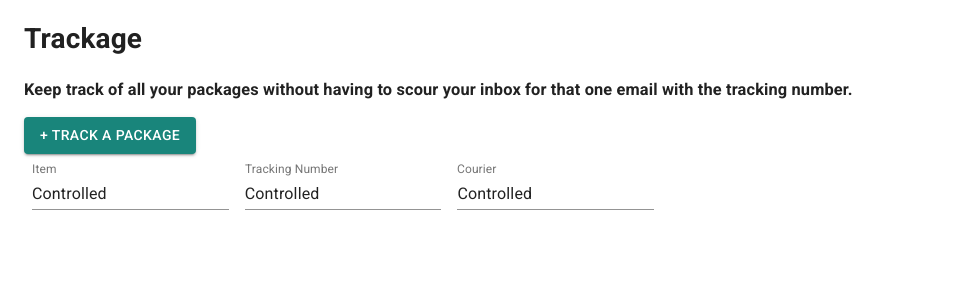
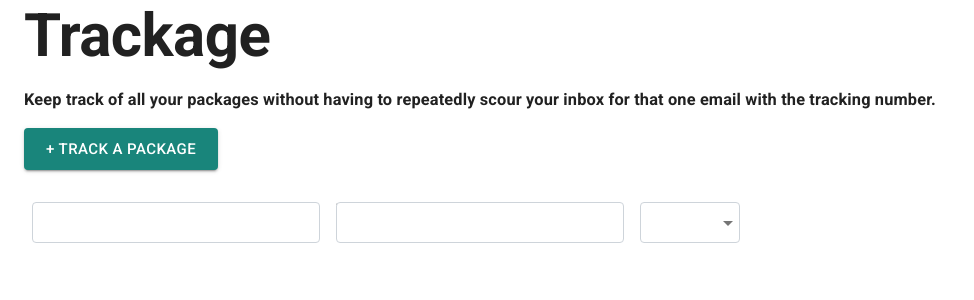
Before and after one commit to timmypotts/package-tracker, a React (Create React App) app in the folder client/: page / in a window 1280 px wide. Both pictures are taken after a click on the button "+ TRACK A PACKAGE". Shown: the top 300 px of the page, without its empty margins (0-974 px from the left). Built offline with nearby package versions, Linux system fonts and the light colour scheme.

Commit message:
got it rolling

```diff
--- a/client/src/App.css
+++ b/client/src/App.css
@@ -28,6 +28,10 @@
   color: #61dafb;
 }
 
+#infoForm {
+  margin-top: 15px;
+}
+
 @keyframes App-logo-spin {
   from {
     transform: rotate(0deg);
--- a/client/src/components/InfoForm.js
+++ b/client/src/components/InfoForm.js
@@ -1,52 +1,82 @@
 import React from "react";
-import { makeStyles } from "@material-ui/core/styles";
-import TextField from "@material-ui/core/TextField";
+import { makeStyles, withStyles } from "@material-ui/core/styles";
+import InputLabel from "@material-ui/core/InputLabel";
+import MenuItem from "@material-ui/core/MenuItem";
+import FormControl from "@material-ui/core/FormControl";
+import Select from "@material-ui/core/Select";
+import NativeSelect from "@material-ui/core/NativeSelect";
+import InputBase from "@material-ui/core/InputBase";
+
+const BootstrapInput = withStyles((theme) => ({
+  root: {
+    "label + &": {
+      marginTop: theme.spacing(3),
+    },
+  },
+  input: {
+    borderRadius: 4,
+    position: "relative",
+    backgroundColor: theme.palette.background.paper,
+    border: "1px solid #ced4da",
+    fontSize: 16,
+    padding: "10px 26px 10px 12px",
+    transition: theme.transitions.create(["border-color", "box-shadow"]),
+    // Use the system font instead of the default Roboto font.
+    fontFamily: [
+      "-apple-system",
+      "BlinkMacSystemFont",
+      '"Segoe UI"',
+      "Roboto",
+      '"Helvetica Neue"',
+      "Arial",
+      "sans-serif",
+      '"Apple Color Emoji"',
+      '"Segoe UI Emoji"',
+      '"Segoe UI Symbol"',
+    ].join(","),
+    "&:focus": {
+      borderRadius: 4,
+      borderColor: "#80bdff",
+      boxShadow: "0 0 0 0.2rem rgba(0,123,255,.25)",
+    },
+  },
+}))(InputBase);
 
 const useStyles = makeStyles((theme) => ({
-  root: {
-    "& .MuiTextField-root": {
-      margin: theme.spacing(1),
-      width: "25ch",
-    },
+  margin: {
+    margin: theme.spacing(1),
   },
 }));
 
-export default function MultilineTextFields() {
+export default function CustomizedSelects() {
   const classes = useStyles();
-  const [value, setValue] = React.useState("Controlled");
-
+  const [item, setItem] = React.useState("");
   const handleChange = (event) => {
-    setValue(event.target.value);
+    setItem(event.target.value);
   };
-
   return (
-    <form className={classes.root} noValidate autoComplete="off">
-      <div>
-        <TextField
-          id="standard"
-          label="Item"
-          multiline
-          rowsMax={1}
-          value={value}
-          onChange={handleChange}
-        />
-        <TextField
-          id="standard"
-          label="Tracking Number"
-          multiline
-          rowsMax={1}
-          value={value}
-          onChange={handleChange}
-        />
-        <TextField
-          id="standard"
-          label="Courier"
-          multiline
-          rowsMax={1}
-          value={value}
-          onChange={handleChange}
-        />
-      </div>
-    </form>
+    <div>
+      <FormControl className={classes.margin}>
+        <InputLabel htmlFor="demo-customized-textbox">Item Name</InputLabel>
+        <BootstrapInput id="demo-customized-textbox" />
+      </FormControl>
+      <FormControl className={classes.margin}>
+        <InputLabel htmlFor="demo-customized-textbox">
+          Tracking Number
+        </InputLabel>
+        <BootstrapInput id="demo-customized-textbox" />
+      </FormControl>
+      <FormControl style={{ minWidth: 100 }} className={classes.margin}>
+        <InputLabel>Courier</InputLabel>
+        <Select value={item} onChange={handleChange} input={<BootstrapInput />}>
+          <MenuItem value="">
+            <em>Courier</em>
+          </MenuItem>
+          <MenuItem value={"USPS"}>USPS</MenuItem>
+          <MenuItem value={"UPS"}>UPS</MenuItem>
+          <MenuItem value={"FedEx"}>FedEx</MenuItem>
+        </Select>
+      </FormControl>
+    </div>
   );
 }
--- a/client/src/components/pages/Home.js
+++ b/client/src/components/pages/Home.js
@@ -2,21 +2,47 @@ import React, { useState } from "react";
 import InfoForm from "../InfoForm";
 import Container from "@material-ui/core/Container";
 import Button from "@material-ui/core/Button";
+import Typography from "@material-ui/core/Typography";
+import { makeStyles } from "@material-ui/core";
+
+const useStyles = makeStyles({
+  title: {
+    fontWeight: "bold",
+  },
+});
 
 export default function Home() {
+  const classes = useStyles();
+  const [view, setView] = useState(false);
+
+  const toggle = () => {
+    if (view === false) {
+      setView(true);
+    } else {
+      setView(false);
+    }
+  };
   return (
     <Container maxWidth="lg">
       <header>
-        <h1>Trackage</h1>
+        <Typography className={classes.title} variant="h2">
+          Trackage
+        </Typography>
         <h3>
-          Keep track of all your packages without having to scour your inbox for
-          that one email with the tracking number.
+          Keep track of all your packages without having to repeatedly scour
+          your inbox for that one email with the tracking number.
         </h3>
       </header>
-      <Button variant="contained" color="secondary">
+      <Button
+        size="large"
+        variant="contained"
+        onClick={toggle}
+        color="secondary"
+      >
         + Track a Package
       </Button>
-      <InfoForm />
+      <br />
+      {view ? <InfoForm /> : null}
     </Container>
   );
 }
```
